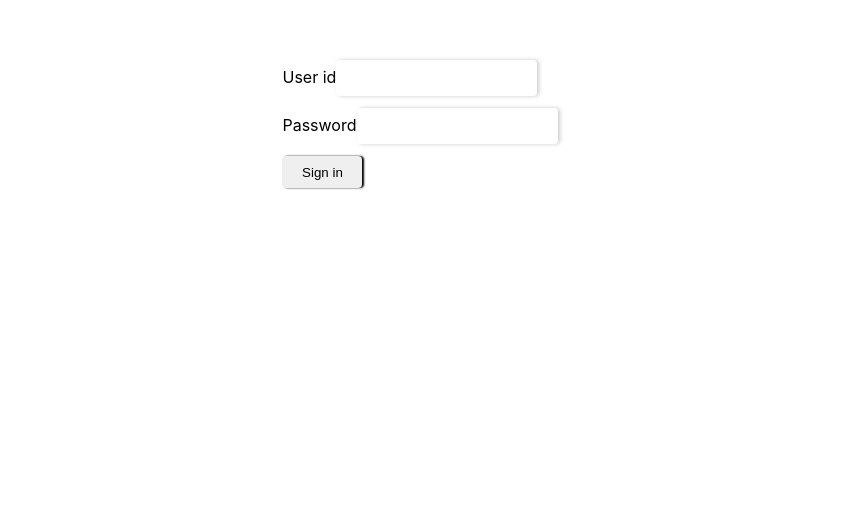
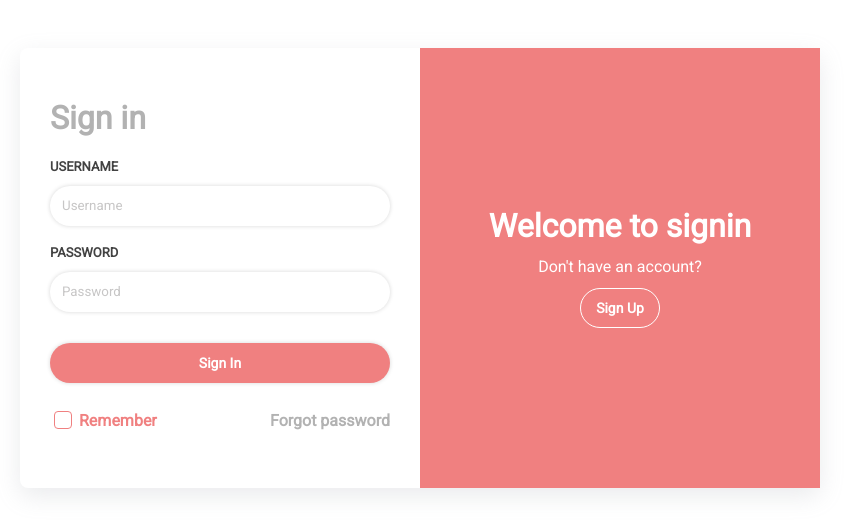
Before and after one commit to manabie-com/mana-do, a React (Create React App) app: page / in a window 1280 px wide. Shown: the top 532 px of the page, without its empty margins (220-1071 px from the left). Built offline with nearby package versions, Linux system fonts and the light colour scheme.

Commit message:
Custom login page

```diff
--- a/public/index.html
+++ b/public/index.html
@@ -24,6 +24,9 @@
       work correctly both with client-side routing and a non-root public URL.
       Learn how to configure a non-root public URL by running `npm run build`.
     -->
+    <link rel="preconnect" href="https://fonts.googleapis.com">
+    <link rel="preconnect" href="https://fonts.gstatic.com" crossorigin>
+    <link href="https://fonts.googleapis.com/css2?family=Roboto&display=swap" rel="stylesheet">
     <title>React App</title>
   </head>
   <body>
--- a/src/App.css
+++ b/src/App.css
@@ -32,7 +32,7 @@ input[type="checkbox"]:focus {
   outline: none;
 }
 
-input {
+input:not([type="checkbox"]) {
   min-height: 36px;
   border: none;
   outline: none;
--- a/src/index.css
+++ b/src/index.css
@@ -1,3 +1,8 @@
+*, *:before, *:after {
+  box-sizing: border-box;
+  font-family: 'Roboto', sans-serif;
+}
+
 body {
   margin: 0;
   font-family: -apple-system, BlinkMacSystemFont, 'Segoe UI', 'Roboto', 'Oxygen',
--- a/src/pages/Sigin/SignInPage.tsx
+++ b/src/pages/Sigin/SignInPage.tsx
@@ -1,7 +1,10 @@
 import React, {useState} from 'react';
 
 import {useHistory} from 'react-router-dom'
+import { ROUTE_TODO } from '../../routes';
 import Service from '../../service'
+
+import './style.css';
 
 const SignInPage = () => {
     const [form, setForm] = useState({
@@ -15,7 +18,7 @@ const SignInPage = () => {
         const resp = await Service.signIn(form.userId, form.password)
 
         localStorage.setItem('token', resp)
-        history.push('/todo')
+        history.push(ROUTE_TODO)
     }
 
     const onChangeField = (e: React.ChangeEvent<HTMLInputElement>) => {
@@ -26,36 +29,61 @@ const SignInPage = () => {
         }))
     }
 
-    return (
-        <div style={{marginTop: '3rem', textAlign: 'left'}}>
-            <form onSubmit={signIn}>
-                <label htmlFor="user_id">
-                    User id
+    const renderFormSignin = () => (
+        <form onSubmit={signIn} className='form-signin'>
+            <h1 className='form-signin-label'>Sign in</h1>
+            <label htmlFor='user_id' className='form-input'>
+                Username
                 <input
-                        id="user_id"
-                        name="userId"
+                className='form-input__input'
+                placeholder='Username'
+                id='user_id'
+                name='userId'
                 value={form.userId}
-                        style={{marginTop: 12}}
                 onChange={onChangeField}
                 />
             </label>
-                <br/>
-                <label htmlFor="password" >
+            <br />
+            <label htmlFor='password' className='form-input'>
                 Password
                 <input
-                        id="password"
-                        name="password"
-                        type="password"
-                        style={{marginTop: 12}}
+                className='form-input__input'
+                placeholder='Password'
+                id='password'
+                name='password'
+                type='password'
                 value={form.password}
                 onChange={onChangeField}
                 />
             </label>
             <br />
-                <button type="submit" style={{marginTop: 12}}>
+            <button type='submit' className='btn-signin'>
                 Sign in
             </button>
+            <div className='form-action'>
+                <label className='remember'>
+                <input type='checkbox' />
+                <span>Remember</span>
+                </label>
+                <p className='forgot'>Forgot password</p>
+            </div>
         </form>
+    );
+
+    const renderWelcome = () => (
+      <div className='welcome-section'>
+        <h1 className='welcome-label text'>Welcome to signin</h1>
+        <p className='sub-text text'>Don't have an account?</p>
+        <button className='btn-signup'>Sign up</button>
+      </div>
+    );
+
+    return (
+        <div style={{marginTop: '3rem', textAlign: 'left'}}>
+            <div className='signin'>
+                {renderFormSignin()}
+                {renderWelcome()}
+            </div>
         </div>
     );
 };
--- /dev/null
+++ b/src/pages/Sigin/style.css
@@ -0,0 +1,165 @@
+.signin{
+    width: 100%;
+    height: auto;
+    display: flex;
+    justify-content: space-between;
+
+    box-shadow: rgba(149, 157, 165, 0.2) 0px 8px 24px;
+    background-color: #fff;
+    border-radius: 8px;
+
+}
+
+.form-signin, .welcome-section{
+    padding: 30px;
+    width: 400px;
+}
+
+.form-input{
+    width: 100%;
+    display: flex;
+    flex-direction: column;
+    font-weight: 700;
+    text-transform: uppercase;
+    font-size: 13px;
+    color: #424242;
+}
+
+.form-signin-label{
+    color: #b2b2b2;
+}
+
+.form-input__input{
+    min-width: 200px;
+    height: 40px;
+    margin-top: 12px;
+
+    border-radius: 30px !important;
+    border: 1px solid #f2f2f2;
+    box-shadow: rgba(0, 0, 0, 0.16) 0px 0px 4px !important;
+}
+
+input::placeholder {
+    color: #c7c6c6;
+}
+
+.btn-signin{
+    width: 100%;
+    border-radius: 30px;
+    height: 40px;
+    padding: 0 12px;
+    margin-top: 12px;
+    cursor: pointer;
+
+    background-color: lightcoral;
+    color: #fff;
+    font-size: 14px;
+    text-transform: capitalize;
+    font-weight: 600;
+    box-shadow: rgba(0, 0, 0, 0.16) 0px 0px 4px;
+}
+
+.form-action{
+    padding: 12px 0;
+    display: flex;
+    align-items: center;
+    justify-content: space-between;
+}
+
+.remember{
+    display: flex;
+    align-items: center;
+}
+
+.remember > input[type="checkbox"] {
+    width: 18px;
+    height: 18px;
+}
+
+.forgot{
+    color: #b2b2b2;
+    font-weight: 700;
+    cursor: pointer;
+}
+
+.remember {
+    display: inline-flex;
+    cursor: pointer;
+    position: relative;
+}
+
+/* CUSTOM CHECKBOX */
+.remember > span {
+    color: lightcoral;
+    font-weight: 700;
+    cursor: pointer;
+    padding: 0.5rem 0.25rem;
+}
+
+.remember > input[type="checkbox"] {
+    height: 18px;
+    width: 18px;
+    -webkit-appearance: none;
+    -moz-appearance: none;
+    -o-appearance: none;
+    appearance: none;
+    border: 1px solid lightcoral !important;
+    border-radius: 4px;
+    outline: none;
+    transition-duration: 0.3s;
+    background-color: #fff;
+    cursor: pointer;
+  }
+
+.remember > input:checked {
+    border: 1px solid lightcoral;
+    background-color: lightcoral;
+}
+
+.remember > input:checked + span::before {
+    content: '\2713';
+    display: block;
+    text-align: center;
+    color: #fff;
+    position: absolute;
+    left: 8px;
+    top: 8px;
+}
+
+/* WELCOM SECTION */
+.welcome-section{
+    background-color: lightcoral;
+    min-height: 400px;
+
+    display: flex;
+    flex-direction: column;
+    align-items: center;
+    justify-content: center;
+}
+
+.text{
+    color: #fff;
+    margin: 0;
+}
+
+.sub-text {
+    padding-top: 12px;
+    font-weight: 500;
+}
+
+.btn-signup{
+    height: 40px;
+    padding: 0 12px;
+    margin-top: 12px;
+    cursor: pointer;
+
+    background-color: transparent;
+    border: 1px solid #fff;
+    border-radius: 30px;
+
+    color: #fff;
+    font-size: 14px;
+    text-transform: capitalize;
+    font-weight: 600;
+    box-shadow: none;
+}
```
Lines whose indentation alone changed are shown as unchanged.
